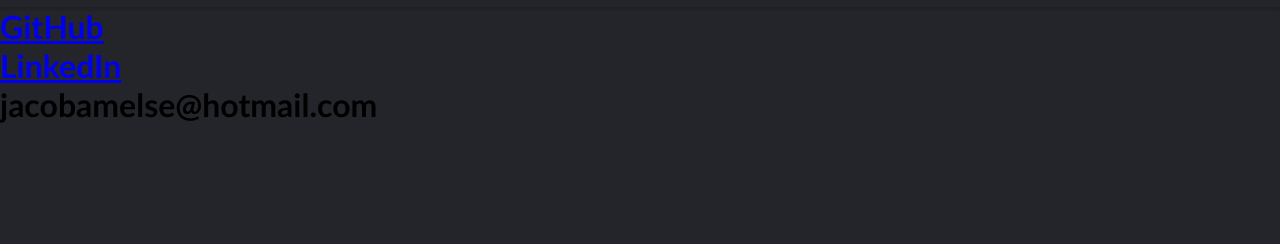
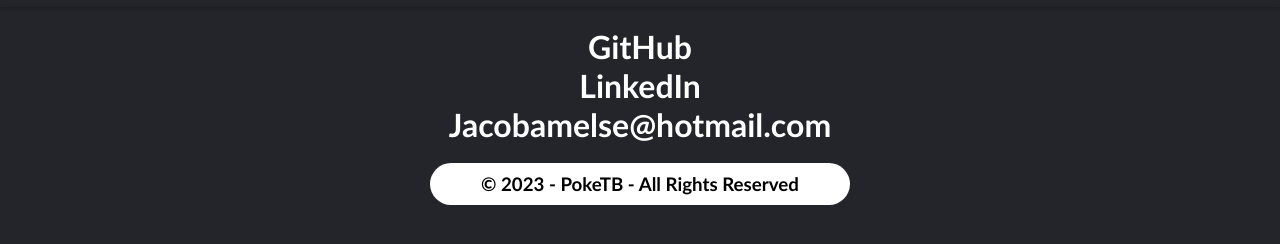
Before and after one commit to Jamelse/PokeTB-client, a React app in the folder client-side/: page /contact in a window 1280 px wide. Shown: the part 76-320 px from the top of the page. Built offline with nearby package versions, Linux system fonts and the light colour scheme; no server answers.

Commit message:
changed some css styling on home page and created css for contact page

```diff
--- a/client-side/src/components/ContactPage.js
+++ b/client-side/src/components/ContactPage.js
@@ -2,10 +2,14 @@
 
 function ContactPage(){
   return(
-    <div>
-      <a href="https://github.com/Jamelse" target="_blank"><h1>GitHub</h1></a>
-      <a href="https://linkedin.com/in/jacob-amelse-69116a255" target="_blank"><h1>LinkedIn</h1></a>
-      <h1>jacobamelse@hotmail.com</h1>
+    <div className="contactDiv">
+      <a className="contactLink" href="https://github.com/Jamelse" target="_blank"><h1>GitHub</h1></a>
+      <a className="contactLink" href="https://linkedin.com/in/jacob-amelse-69116a255" target="_blank"><h1>LinkedIn</h1></a>
+      <h1>Jacobamelse@hotmail.com</h1>
+      <br/>
+      <div className="contactRightsDiv">
+      <h3>© 2023 - PokeTB - All Rights Reserved</h3>
+      </div>
     </div>
   )
 }
--- a/client-side/src/components/Home.js
+++ b/client-side/src/components/Home.js
@@ -8,10 +8,10 @@
   <div className='homeDiv'>
     <div className='homeLogoTitle'>
       <img  className='homeLogo' src={logo} alt='logo'/>
-      <h1>Welcome to Poke Team Builder</h1>
+      <h1>Welcome to PokeTB</h1>
     </div>
     <h3 className='homeSubheader'>A pokemon team building tool to help keep your teams organized</h3>
-		<Link to='/trainers/new'><button className='homeButton'>Get Started</button></Link>
+		<Link className='homeButtonLink' to='/trainers/new'><button className='homeButton'>Get Started</button></Link>
 	</div>
 )
 }
--- a/client-side/src/index.css
+++ b/client-side/src/index.css
@@ -666,15 +666,15 @@
 .homeLogo {
   height: 100px;
   width: 100px;
-  padding: 10px;
+  padding: 0px 10px;
 }
 
 .homeSubheader {
   color: #ffffffa4;
+  margin: 20px;
 }
 
 .homeButton {
-  margin: 20px;
   background-color: red;
   color: #fff;
   padding: 10px 20px;
@@ -689,3 +689,33 @@
   color: #000;
   background-color: #ffff;
 }
+
+.contactDiv {
+  margin: 20px;
+  display: flex;
+  flex-direction: column;
+  align-items: center;
+  min-height: 100vh;
+  color: #fff;
+}
+
+.contactLink {
+  text-decoration: none;
+  color: white;
+  transition: all 0.3s ease 0s;
+}
+
+.contactLink:hover {
+  color: red;
+  text-decoration: underline;
+}
+
+.contactRightsDiv {
+  width: 400px;
+  padding: 10px;
+  background-color: #fff;
+  color: #000;
+  border-radius: 50px;
+  text-align: center;
+  font-weight: bold;
+}
```
Also changed, not shown: client-side/README.md (deleted).
